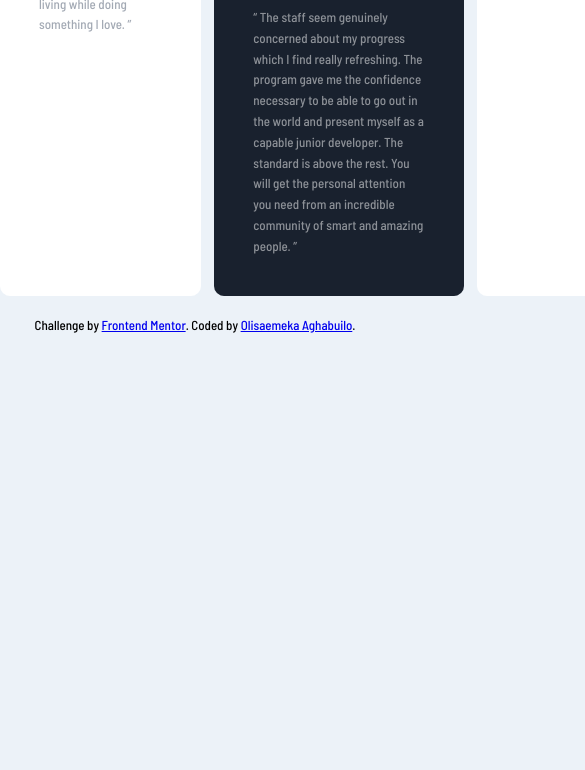
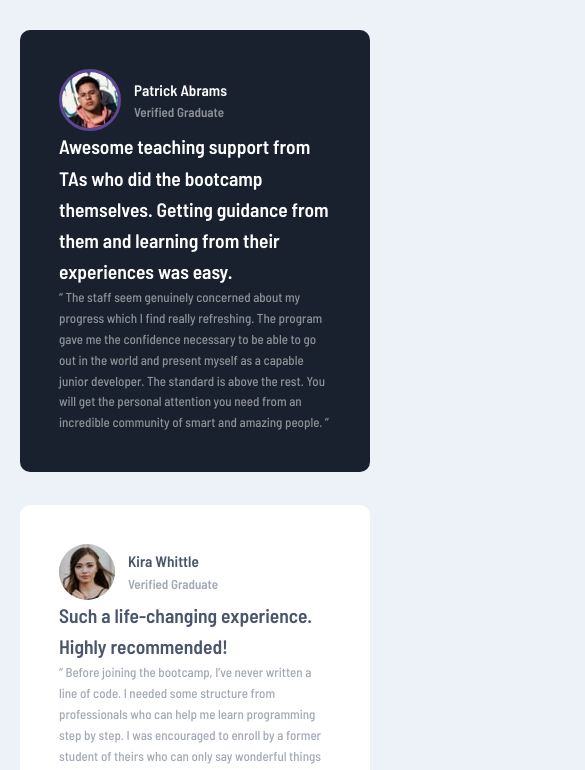
Before and after one commit to olisa187/Frontend-Mentor-Testimonials, a plain HTML site: page testimonial.html in a window 390 px wide. Shown: the part 1230-2000 px from the top of the page, 585 px wide, since content can reach past the window. Before the commit the page ends 1666 px from the top, so only its background shows below. Drawn offline with Linux system fonts and the light colour scheme; a web font is replaced by a local one.

Commit message:
mobile version added
The testimonial was recreated to be reponsive between desktop and mobile screen

```diff
--- a/testimonial.css
+++ b/testimonial.css
@@ -34,7 +34,7 @@ body {
     background-color: hsl(var(--clr-l-g-b));
 }
 
-body *+* {
+*/ body *+* {
     margin-top: 1.5em;
 }
 
@@ -82,7 +82,7 @@ hgroup {
     background-color: hsl(var(--clr--m-v));
     background-image: url(images/bg-pattern-quotation.svg);
     background-repeat: no-repeat;
-    background-position: 800px top;
+    background-position: right 100px top 20px;
     color: hsl(var(--clr-white));
 
     /* style to control the postioning of this card */
@@ -90,7 +90,8 @@ hgroup {
 
 }
 
-.testimonal-card:nth-child(4) img {
+.testimonal-card:nth-child(4) img,
+.testimonal-card:first-child img {
     border: 3px solid #5f4697;
 }
 
@@ -123,7 +124,32 @@ h4,
     opacity: .5;
 }
 
+a {
+    text-decoration: none;
+}
+
 .attribution {
     /* this class acts like a footer */
     text-align: center;
+    margin: 20px;
 }
+
+/* mobile veiw of max-width 375px == 23.4375em */
+@media (max-width: 46.875em) {
+    .grid {
+        display: flex;
+        flex-direction: column;
+        /* grid-template-columns: 1fr; */
+        /* grid-template-rows: auto; */
+        padding: 20px;
+    }
+
+
+    .grid>* {
+        margin-top: 20px;
+    }
+
+    .testimonal-card:first-child {
+        background-position: right 10px top 10px;
+    }
+}
--- a/testimonial.html
+++ b/testimonial.html
@@ -145,9 +145,9 @@
                 </div>
             </div>
         </div>
-        <div class="attribution">
+        <div class=" container attribution">
             Challenge by <a href="https://www.frontendmentor.io?ref=challenge" target="_blank">Frontend Mentor</a>.
-            Coded by <a href="http//www.twitter.com/olisa187">Olisaemeka Aghabuilo</a>.
+            Coded by <a href="https://twitter.com/olisa187">Olisaemeka Aghabuilo</a>.
         </div>
     </div>
 </body>
```
